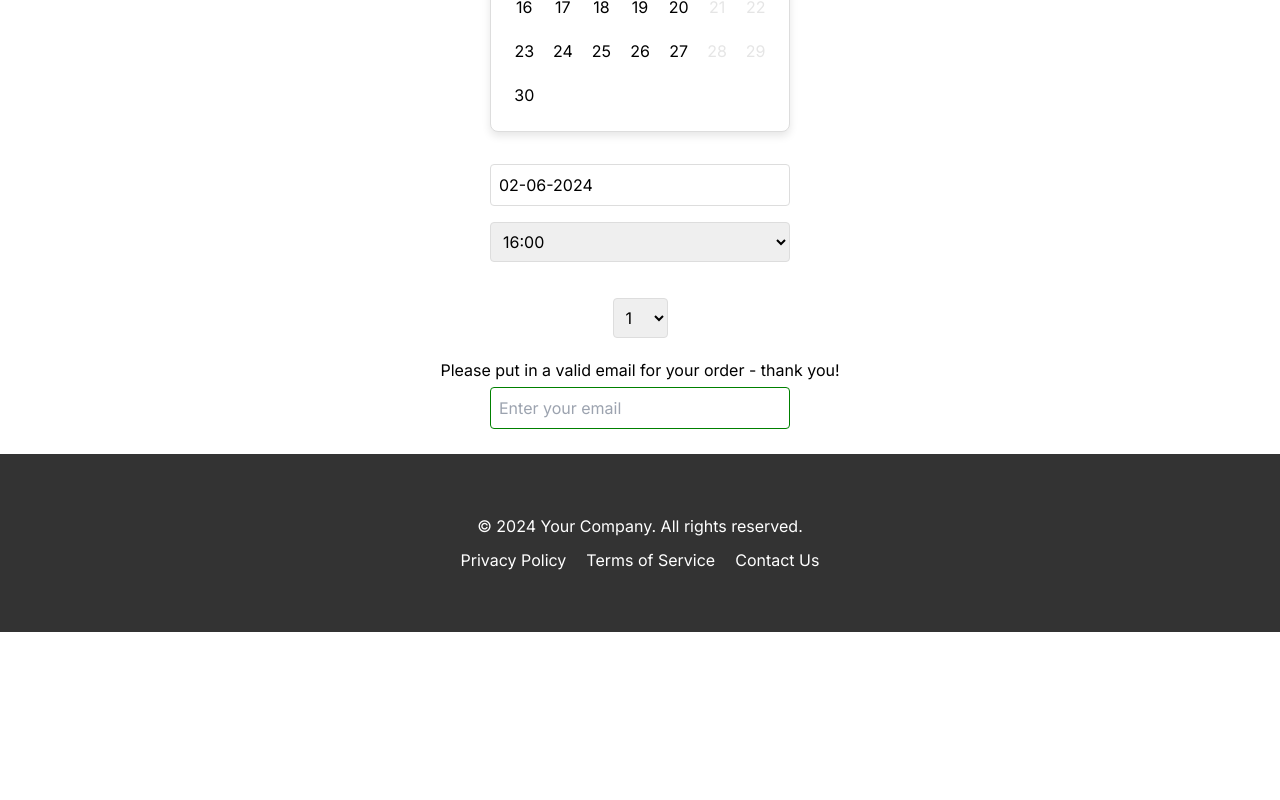
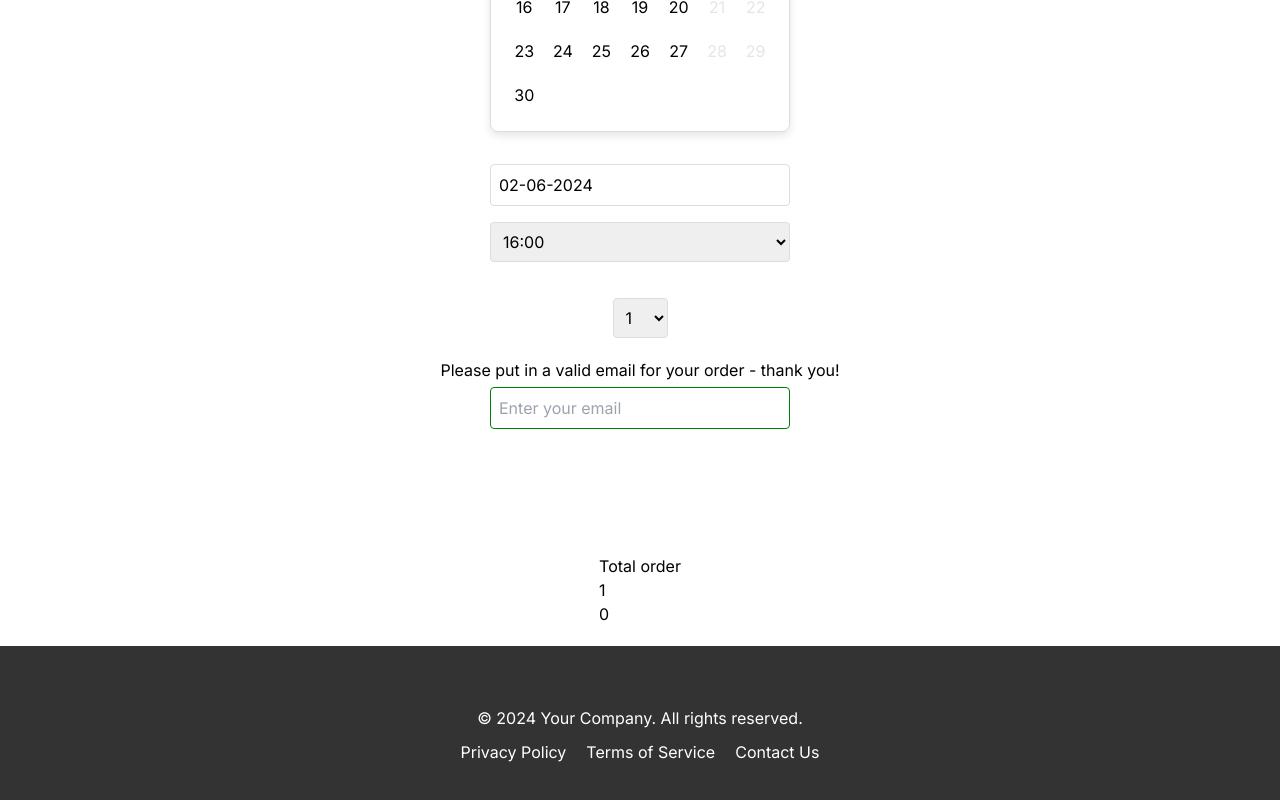
Before and after one commit to indianaea/lil_bits, a Next.js app: page /order/confirm in a window 1280 px wide. Shown: the part 382-1182 px from the top of the page. Before the commit the page ends 1014 px from the top, so only its background shows below. Built offline with nearby package versions, Linux system fonts and the light colour scheme.

Commit message:
confirm page

```diff
--- a/src/app/order/confirm/confirm.css
+++ b/src/app/order/confirm/confirm.css
@@ -0,0 +1,14 @@
+
+
+  .confirm-container {
+    margin-top: 120px;
+  }
+
+
+.confirm {
+  display: flex;
+  flex-wrap: wrap;
+  justify-content: space-between;
+  align-items: center;
+  margin: 40px;
+}
--- a/src/app/order/confirm/confirm.tsx
+++ b/src/app/order/confirm/confirm.tsx
@@ -1,7 +1,116 @@
-/*"use client";
-import { useCallback, useEffect, useState } from "react";
+"use client";
 
-const DrinkList = () => {
+import { useEffect, useState } from "react";
+import { OrderType, DishType, DrinkType, Provision } from "../../api/types";
+import OrderItem from "../../components/orderItem";
+import "./confirm.css";
 
+const TotalOrder: React.FC = () => {
 
-export default DrinkList;*/
+  const getSelectedDish = (): DishType => {
+    if (typeof window !== "undefined" && window.localStorage) {
+      let dishString = localStorage.getItem("selectedDish");
+
+      let emptyDish: DishType = {
+        id: 0,
+        category: "",
+        cousine: "",
+        description: "",
+        imageSource: "",
+        name: "",
+        price: 0,
+      };
+
+      if (dishString) {
+        try {
+          const dish: DishType = JSON.parse(dishString) as DishType;
+          return dish;
+        } catch (error) {
+          console.error("Error parsing dish from localStorage", error);
+          return emptyDish;
+        }
+      } else {
+        console.log("No dish found in localStorage");
+        return emptyDish;
+      }
+    } else {
+      return {
+        id: 0,
+        category: "",
+        cousine: "",
+        description: "",
+        imageSource: "",
+        name: "",
+        price: 0,
+      };
+    }
+  };
+
+  const getSelectedDrinks = (): DrinkType[] => {
+    if (typeof window !== "undefined" && window.localStorage) {
+      let drinksString = localStorage.getItem("selectedDrinks");
+      if (drinksString) {
+        try {
+          const drinks: DrinkType[] = JSON.parse(drinksString) as DrinkType[];
+          return drinks;
+        } catch (error) {
+          console.error("Error parsing drinks from localStorage", error);
+          return [];
+        }
+      } else {
+        console.log("No drinks found in localStorage");
+        return [];
+      }
+    } else {
+      return [];
+    }
+  };
+
+  const selectedDish = getSelectedDish();
+  const selectedDrinks = getSelectedDrinks();
+
+  const calculateTotalPrice = (): number => {
+    let total = selectedDish.price;
+    selectedDrinks.forEach(drink => {
+      total += drink.price;
+    });
+    return total;
+  };
+
+  const getOrder = (): OrderType => {
+    let newOrder: OrderType = {
+      id: 1,
+      orderDate: new Date(),
+      dish: selectedDish,
+      drinks: selectedDrinks,
+      email: "indianaeir@gmail.com",
+      totalAmount: calculateTotalPrice(),
+      count: 0,
+      date: new Date(),
+    };
+    return newOrder;
+  }
+
+  const newOrder = getOrder();
+
+  return (
+    <div className="confirm-container">
+
+    <h1>Total order</h1>
+    <p>{newOrder.id}</p>
+    <p>{newOrder.dish.name}</p>
+
+    {newOrder.drinks.map((drink) => (
+        <div>
+        <p>{drink.id}</p>
+        <p>{drink.name}</p>
+        </div>
+    ))}
+
+    <p>{newOrder.totalAmount.toFixed(0)}</p>
+
+    </div>
+  );
+};
+
+export default TotalOrder;
--- a/src/app/order/confirm/page.tsx
+++ b/src/app/order/confirm/page.tsx
@@ -4,6 +4,7 @@ import Layout from '../../components/layout';
 import CalendarPicker from "../../components/calendarPicker";
 import PeoplePicker from "../../components/amountPeople";
 import EmailInput from "../../components/emailInput";
+import TotalOrder from "./confirm"
 
 const ConfirmOrder = () => {
     return (
@@ -11,6 +12,7 @@ const ConfirmOrder = () => {
             <CalendarPicker />
             <PeoplePicker />
             <EmailInput />
+            <TotalOrder/>
         </Layout>
     );
 };
--- a/src/app/order/drink/drink.tsx
+++ b/src/app/order/drink/drink.tsx
@@ -7,45 +7,39 @@ import Button from '../../components/button';
 
 const DrinkSelector: React.FC = () => {
   const [drinks, setDrinks] = useState<DrinkType[]>([]);
-  const [selectedDrinks, setSelectedDrinks] = useState<number[]>([]);
+  const [selectedDrinks, setSelectedDrinks] = useState<DrinkType[]>([]);
 
   useEffect(() => {
     const fetchDrinkList = async () => {
-      const fetchedDrinks = await coctailApi.getDrinks();
-      // Ensure all ids are numbers
+      try {
+        const fetchedDrinks: DrinkType[] = await coctailApi.getDrinks();
         const normalizedDrinks = fetchedDrinks.map(drink => ({
           ...drink,
           id: Number(drink.id),
         }));
         setDrinks(normalizedDrinks);
+      } catch (error) {
+        console.error('Failed to fetch drinks:', error);
+      }
     };
 
     fetchDrinkList();
   }, []);
 
-
   const toggleDrinkSelection = (id: number) => {
     setSelectedDrinks(prevSelected => {
-      const newSelected = prevSelected.includes(id)
-        ? prevSelected.filter(drinkId => drinkId !== id)
-        : [...prevSelected, id];
+      const newSelected = prevSelected.some(drink => drink.id === id)
+        ? prevSelected.filter(drink => drink.id !== id)
+        : [...prevSelected, drinks.find(drink => drink.id === id)!];
 
       localStorage.setItem('selectedDrinks', JSON.stringify(newSelected));
-      console.log(`Drink is selected: ${newSelected}`);
-
       return newSelected;
     });
   };
 
-
-  const isDrinkSelected = (id: number) => selectedDrinks.includes(id);
-
   const confirmSelection = () => {
-    console.log('Confirmed selected drinks:', selectedDrinks);
     alert(`You have confirmed your selection: ${JSON.stringify(selectedDrinks)}`);
-
     window.location.href = "/order/confirm";
-
   };
 
   return (
@@ -54,19 +48,19 @@ const DrinkSelector: React.FC = () => {
         {drinks.map(drink => (
           <div
             key={drink.id}
-              className={`drink ${isDrinkSelected(drink.id) ? 'selected' : ''}`}
+            className={`drink ${selectedDrinks.some(d => d.id === drink.id) ? 'selected' : ''}`}
             onClick={() => toggleDrinkSelection(drink.id)}
           >
             <img src={drink.imageSource} alt={drink.name} />
             <p>{drink.name}</p>
             <p>Price: {drink.price.toFixed(0)}</p>
-              {isDrinkSelected(drink.id) && (
+            {selectedDrinks.some(d => d.id === drink.id) && (
               <span className="checkmark">✔️</span>
             )}
           </div>
         ))}
       </div>
-        <Button onClick={confirmSelection} caption="Confirm drinks"/>
+      <Button onClick={confirmSelection} caption="Confirm drinks" />
     </>
   );
 };
--- a/src/app/order/order.tsx
+++ b/src/app/order/order.tsx
@@ -14,8 +14,6 @@ const Orders = () => {
     const fetchDish = await orderApi.getRandomDish();
     setDish(fetchDish);
     setSelectedDish(fetchDish);
-    localStorage.setItem("dish", JSON.stringify(fetchDish));
-    localStorage.setItem("selectedDish", JSON.stringify(fetchDish));
   }, []);
 
   const nextPage = async () => {
@@ -29,6 +27,7 @@ const Orders = () => {
   const confirmSelection = () => {
     console.log('Confirmed selected dish:', selectedDish);
     alert(`You have confirmed your selection: ${JSON.stringify(selectedDish)}`);
+    localStorage.setItem('selectedDish', JSON.stringify(selectedDish));
     nextPage();
   };
 
```
Also changed, not shown: 1 other file (tests, documents, lock files or other folders). Lines whose indentation alone changed are shown as unchanged.
